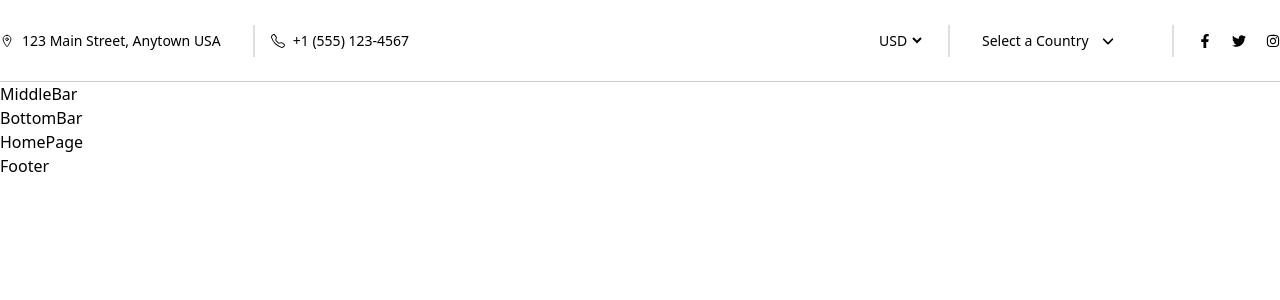
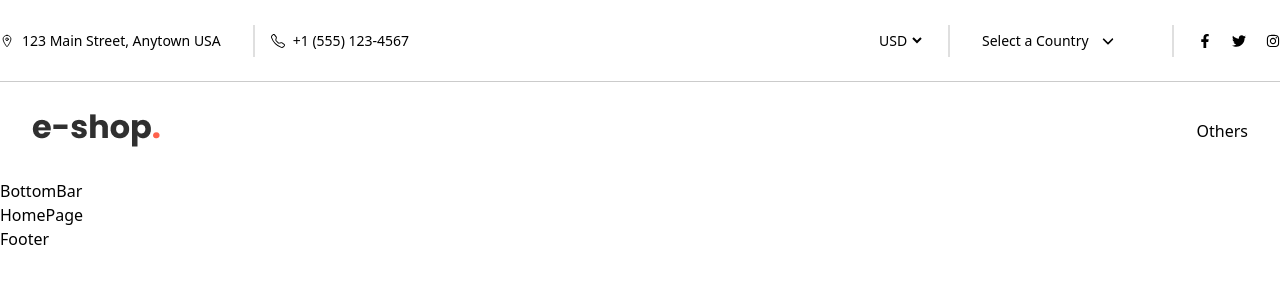
Before and after one commit to Githubshakil/eshop, a React (Vite) app: page / in a window 1280 px wide. Shown: the top 300 px of the page. Built offline with nearby package versions, Linux system fonts and the light colour scheme.

Commit message:
logo upload done

```diff
--- a/src/components/header/MiddleBar.jsx
+++ b/src/components/header/MiddleBar.jsx
@@ -1,8 +1,16 @@
 import React from 'react'
+import Container from '../commonlayout/Container'
 
 const MiddleBar = () => {
   return (
-    <div>MiddleBar</div>
+    <Container>
+      <div className='flex justify-between items-center p-[32px]'>
+        <div>
+          <img src="images/logo.png" alt="logo" />
+        </div>
+        <div>Others</div>
+      </div>
+    </Container>
   )
 }
 
```
Also changed, not shown: public/images/logo.png (added).
